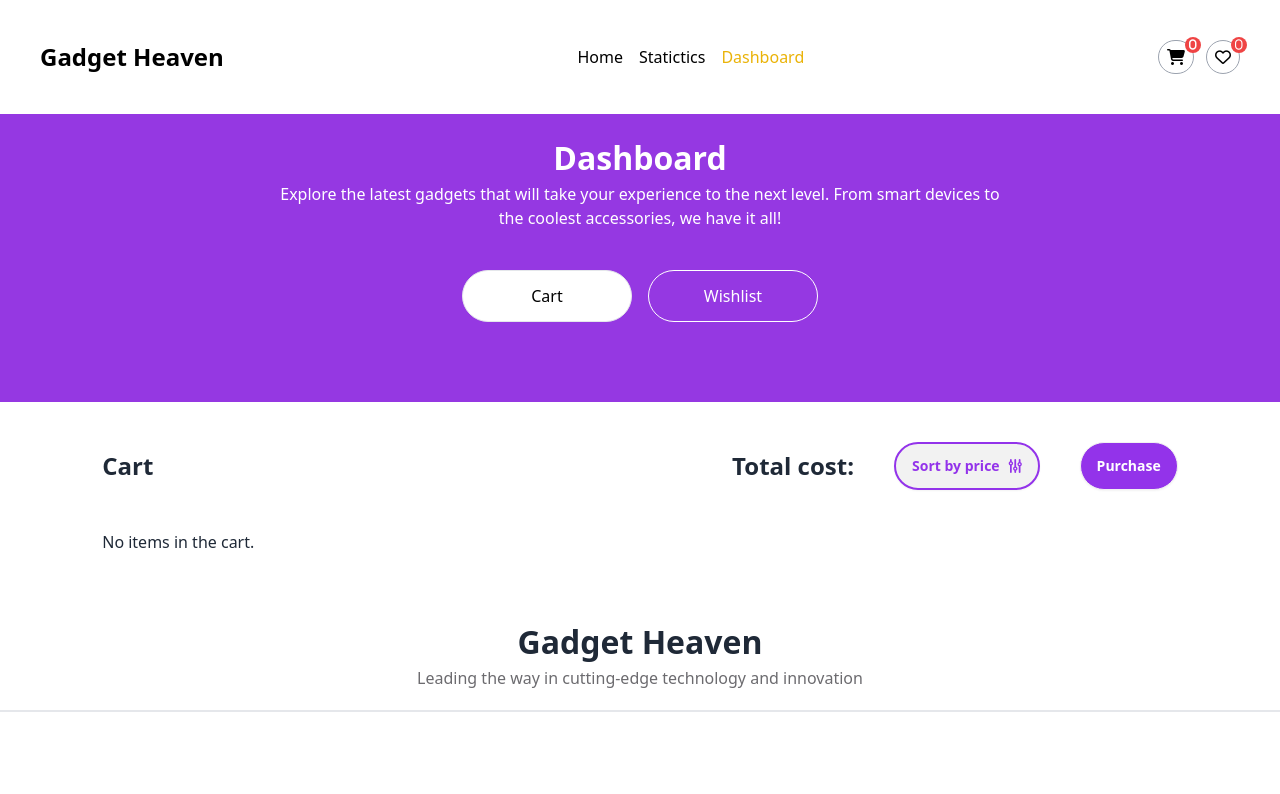
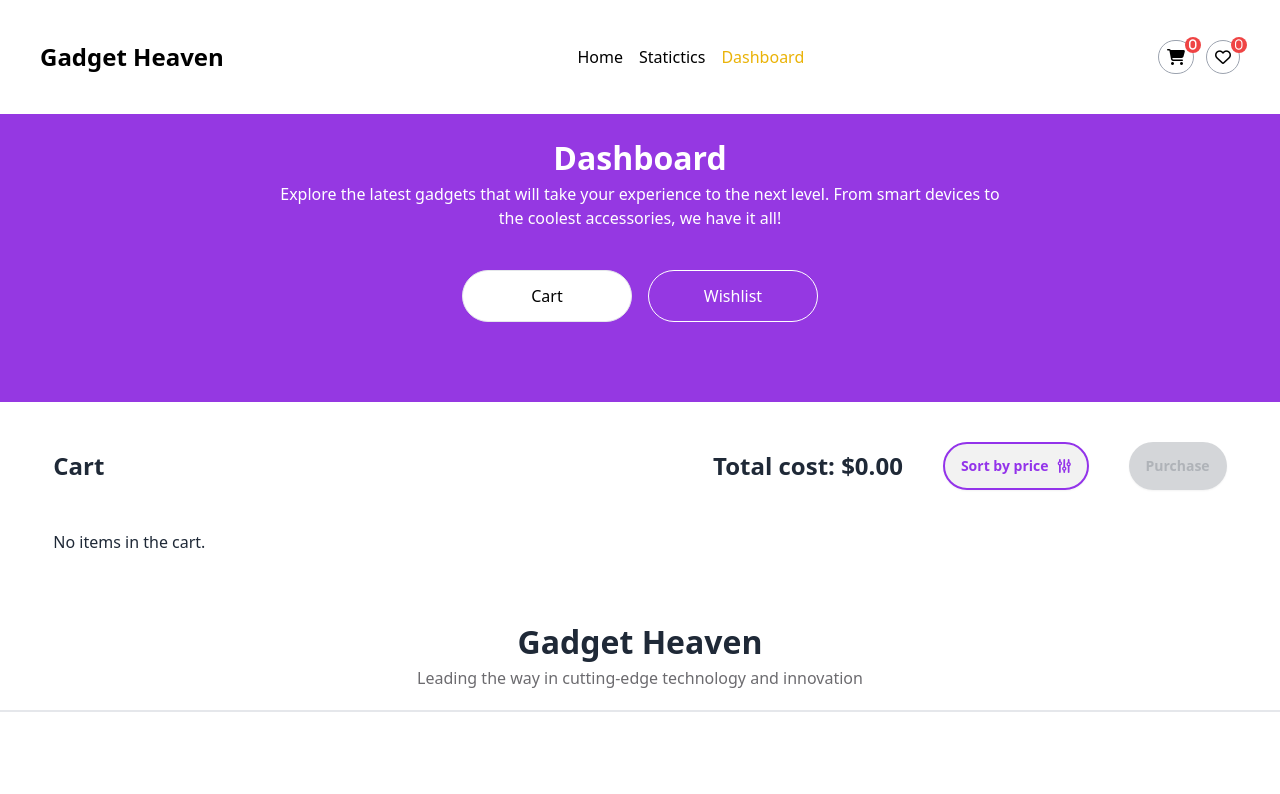
Before and after one commit to programming-hero-web-course-4/b10a8-gadget-heaven-Tarikuzzaman12, a React (Vite) app: page /dashboard in a window 1280 px wide. Shown: the top 794 px of the page. Built offline with nearby package versions, Linux system fonts and the light colour scheme.

Commit message:
Some modification done in the dashboard tab

```diff
--- a/src/pages/Dashboard.jsx
+++ b/src/pages/Dashboard.jsx
@@ -1,10 +1,18 @@
 import React, { useState, useEffect } from 'react';
+import { toast, ToastContainer } from 'react-toastify';
+import 'react-toastify/dist/ReactToastify.css';
 import Heading from '../components/Heading';
+import { useNavigate } from 'react-router-dom';
 
 const Dashboard = () => {
     const [cartItems, setCartItems] = useState([]);
     const [wishlistItems, setWishlistItems] = useState([]);
-    const [activeView, setActiveView] = useState('cart'); // State to manage active view
+    const [activeView, setActiveView] = useState('cart');
+    const [totalCost, setTotalCost] = useState(0);
+    const [isAscending, setIsAscending] = useState(false);
+    const [showModal, setShowModal] = useState(false);
+
+    const navigate = useNavigate();
 
     useEffect(() => {
         const savedCart = JSON.parse(localStorage.getItem('cart')) || [];
@@ -14,8 +22,54 @@ const Dashboard = () => {
         setWishlistItems(savedWishlist);
     }, []);
 
+    useEffect(() => {
+        let total = 0;
+        cartItems.forEach(item => {
+            total += item.price;
+        });
+        setTotalCost(total);
+    }, [cartItems]);
+
+    const addToCart = (item) => {
+        const itemExists = cartItems.some(cartItem => cartItem.product_id === item.product_id);
+
+        if (itemExists) {
+            toast("This product is already added to the cart.");
+        } else {
+            const updatedCart = [...cartItems, item];
+            setCartItems(updatedCart);
+            localStorage.setItem('cart', JSON.stringify(updatedCart));
+            toast("Product added to cart successfully!");
+
+            // Remove the item from the wishlist
+            const updatedWishlist = wishlistItems.filter(wishlistItem => wishlistItem.product_id !== item.product_id);
+            setWishlistItems(updatedWishlist);
+            localStorage.setItem('wishlist', JSON.stringify(updatedWishlist));
+        }
+    };
+
+    const sortCartItems = () => {
+        const sortedItems = [...cartItems].sort((a, b) => isAscending ? a.price - b.price : b.price - a.price);
+        setCartItems(sortedItems);
+        setIsAscending(!isAscending);
+    };
+
+    const handlePurchase = () => {
+        setShowModal(true);
+    };
+
+    const closeModal = () => {
+        setShowModal(false);
+        setCartItems([]);
+        setTotalCost(0);
+        localStorage.setItem('cart', JSON.stringify([]));
+        navigate('/'); // Navigate to home page
+    };
+
     return (
         <div>
+            <ToastContainer position="top-center" autoClose={2000} hideProgressBar={false} />
+
             <Heading
                 title='Dashboard'
                 subtitle={(
@@ -41,9 +95,6 @@ const Dashboard = () => {
                 </div>
             </Heading>
 
-            {/* Display based on active view */}
-            <div className="mt-10 mx-auto w-11/12">
-
             <div className="mt-10 mx-auto w-11/12">
                 {activeView === 'cart' ? (
                     <div>
@@ -52,10 +103,20 @@ const Dashboard = () => {
                                 <h2 className="text-2xl font-bold">Cart</h2>
                             </div>
                             <div className='flex items-center gap-10 font-bold'>
-                        <h2 className='text-2xl'>Total cost:</h2>
-                        <button className=" btn border-2 border-purple-600 text-purple-600 rounded-3xl">Sort by price <i class="fa-solid fa-sliders transform rotate-90"></i>
+                                <h2 className='text-2xl'>Total cost: ${totalCost.toFixed(2)}</h2>
+                                <button
+                                    className="btn border-2 border-purple-600 text-purple-600 rounded-3xl"
+                                    onClick={sortCartItems}
+                                >
+                                    Sort by price <i className="fa-solid fa-sliders transform rotate-90"></i>
                                 </button>
-                        <button className="btn bg-purple-600 text-white rounded-3xl">Purchase</button>
+                                <button
+                                    className="btn bg-purple-600 text-white rounded-3xl"
+                                    onClick={handlePurchase}
+                                    disabled={cartItems.length === 0 || totalCost === 0}
+                                >
+                                    Purchase
+                                </button>
                             </div>
                         </div>
 
@@ -73,7 +134,7 @@ const Dashboard = () => {
                                                 <p className='font-semibold text-xl'>Price: ${item.price}</p>
                                             </div>
                                         </div>
-                                        <i className="fa-regular fa-circle-xmark text-red-500 text-3xl"></i>
+                                        <button><i className="fa-regular fa-circle-xmark text-red-500 text-3xl"></i></button>
                                     </div>
                                 ))}
                             </ul>
@@ -94,7 +155,7 @@ const Dashboard = () => {
                                                 <h3 className='font-semibold text-2xl'>{item.product_title}</h3>
                                                 <p className='text-gray-400'>{item.description}</p>
                                                 <p className='font-semibold text-xl'>Price: ${item.price}</p>
-                                                <button className="btn w-32 bg-purple-600 text-white rounded-3xl">Add to Cart</button>
+                                                <button className="btn w-32 bg-purple-600 text-white rounded-3xl" onClick={() => addToCart(item)}>Add to Cart</button>
                                             </div>
                                         </div>
                                         <i className="fa-regular fa-circle-xmark text-red-500 text-3xl"></i>
@@ -105,7 +166,17 @@ const Dashboard = () => {
                     </div>
                 )}
             </div>
+
+            {/* Modal */}
+            {showModal && (
+                <div className="fixed inset-0 flex items-center justify-center z-50 bg-gray-900 bg-opacity-50">
+                    <div className="bg-white p-6 rounded-lg shadow-lg w-1/3">
+                        <h2 className="text-2xl font-bold mb-4">Congratulations!</h2>
+                        <p>Your purchase was successful.</p>
+                        <button className="btn bg-purple-600 text-white rounded-3xl mt-4" onClick={closeModal}>Close</button>
                     </div>
+                </div>
+            )}
         </div>
     );
 };
```
Lines whose indentation alone changed are shown as unchanged.
